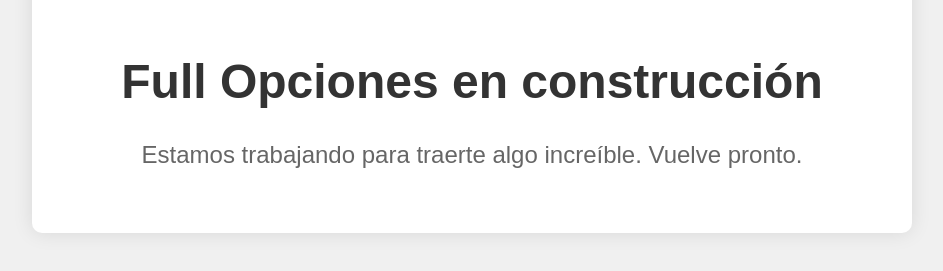
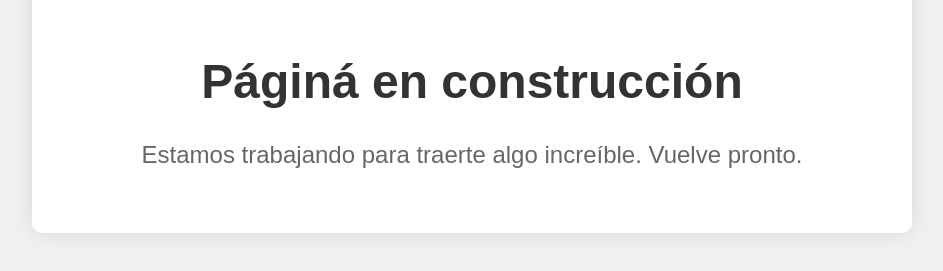
Before and after one commit to albodavid/fullopcionesenconstruccion, a plain HTML site: page index.html in a window 1280 px wide. Shown: the part 461-732 px from the top of the page, without its empty margins (168-1111 px from the left). Drawn offline with Linux system fonts and the light colour scheme.

Commit message:
Update index.html

```diff
--- a/index.html
+++ b/index.html
@@ -38,7 +38,7 @@
 <body>
     <div class="container">
         <img src="logo.png" alt="Logo">
-        <h1>Full Opciones en construcción</h1>
+        <h1>Páginá en construcción</h1>
         <p>Estamos trabajando para traerte algo increíble. Vuelve pronto.</p>
     </div>
 </body>
```
